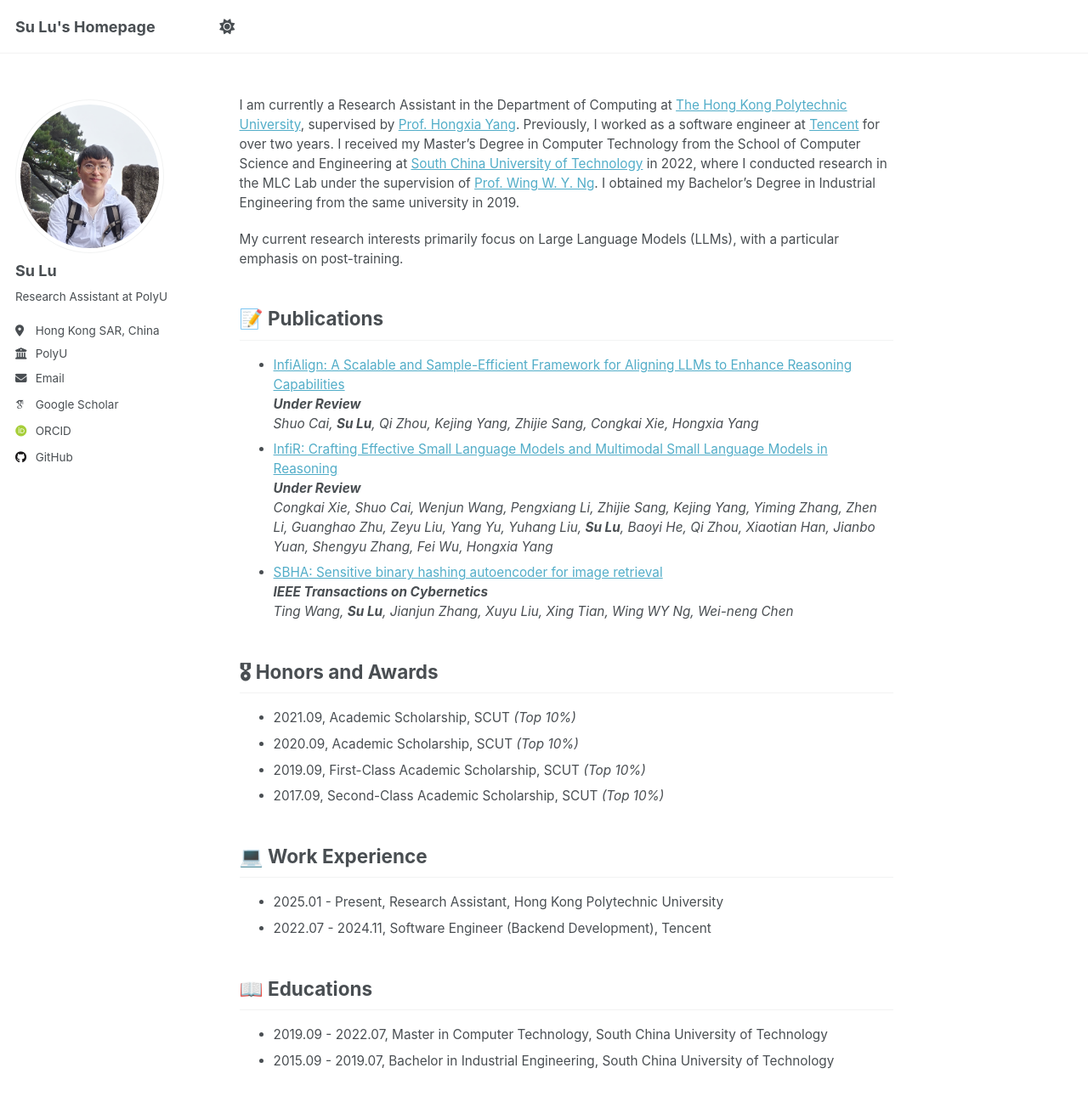
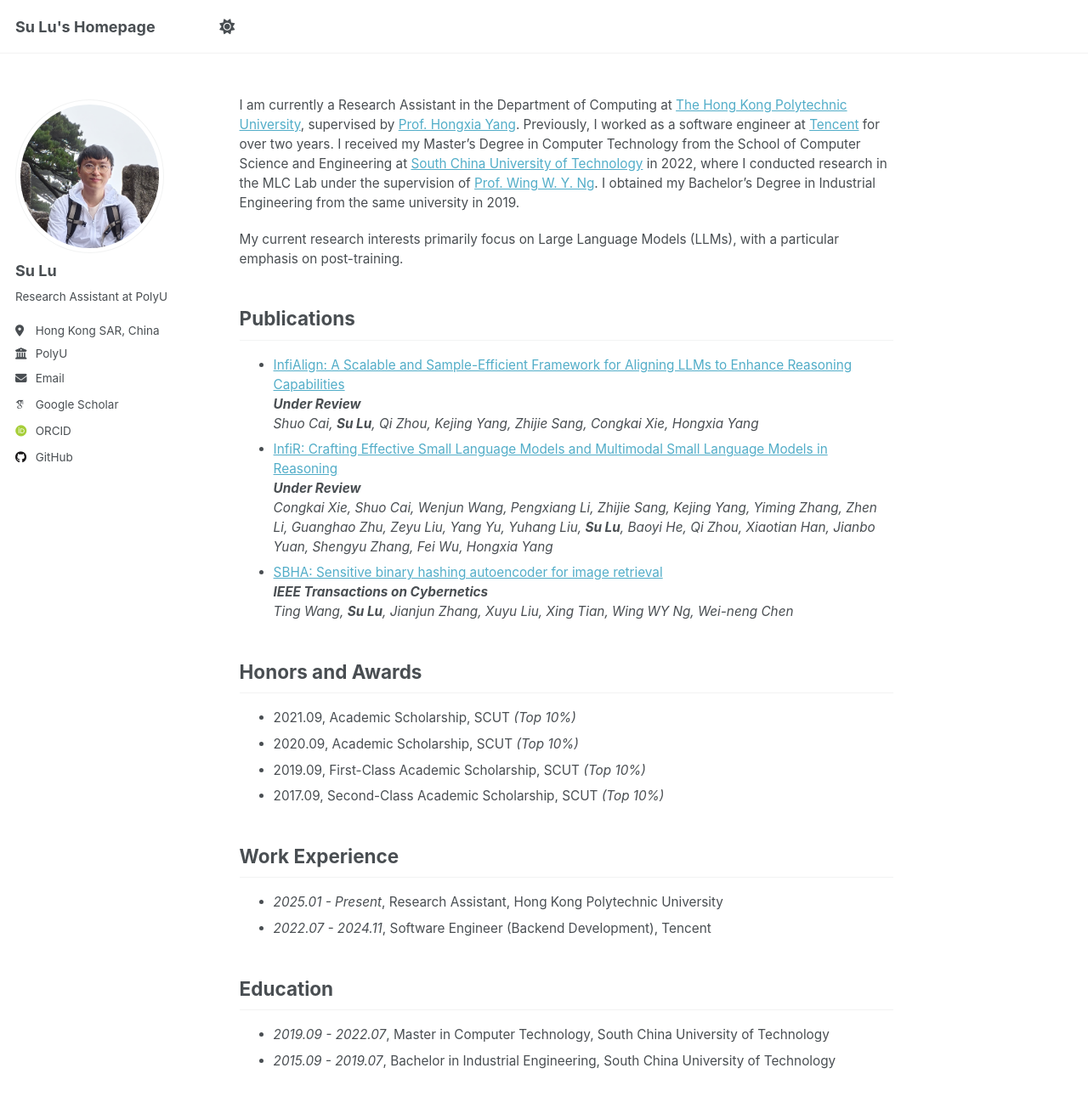
Before and after one commit to luppx/luppx.github.io, a Jekyll site: the page built from _pages/about.md, in a window 1280 px wide and 1400 px high. Shown: the top 1297 px of the window at 85% size. Built offline with Jekyll 4.4.1, drawn with Linux system fonts in a browser that asks for light colours; some web fonts are replaced; a script that is not in the unit is left out.

Commit message:
Update about.md

```diff
--- a/_pages/about.md
+++ b/_pages/about.md
@@ -11,7 +11,7 @@ I am currently a Research Assistant in the Department of Computing at [The Hong
 
 My current research interests primarily focus on Large Language Models (LLMs), with a particular emphasis on post-training.
 
-## 📝 Publications
+## Publications
 * [InfiAlign: A Scalable and Sample-Efficient Framework for Aligning LLMs to Enhance Reasoning Capabilities](https://arxiv.org/abs/2508.05496)
 ***Under Review***
 *Shuo Cai, **Su Lu**, Qi Zhou, Kejing Yang, Zhijie Sang, Congkai Xie, Hongxia Yang*
@@ -22,16 +22,16 @@ My current research interests primarily focus on Large Language Models (LLMs), w
 ***IEEE Transactions on Cybernetics***
 *Ting Wang, **Su Lu**, Jianjun Zhang, Xuyu Liu, Xing Tian, Wing WY Ng, Wei-neng Chen*
 
-## 🎖 Honors and Awards
+## Honors and Awards
 * 2021.09, Academic Scholarship, SCUT *(Top 10%)*
 * 2020.09, Academic Scholarship, SCUT *(Top 10%)*
 * 2019.09, First-Class Academic Scholarship, SCUT *(Top 10%)*
 * 2017.09, Second-Class Academic Scholarship, SCUT *(Top 10%)*
 
-## 💻 Work Experience
-* 2025.01 - Present, Research Assistant, Hong Kong Polytechnic University
-* 2022.07 - 2024.11, Software Engineer (Backend Development), Tencent
+## Work Experience
+* *2025.01 - Present*, Research Assistant, Hong Kong Polytechnic University
+* *2022.07 - 2024.11*, Software Engineer (Backend Development), Tencent
 
-## 📖 Educations
-* 2019.09 - 2022.07, Master in Computer Technology, South China University of Technology
-* 2015.09 - 2019.07, Bachelor in Industrial Engineering, South China University of Technology
+## Education
+* *2019.09 - 2022.07*, Master in Computer Technology, South China University of Technology
+* *2015.09 - 2019.07*, Bachelor in Industrial Engineering, South China University of Technology
```
